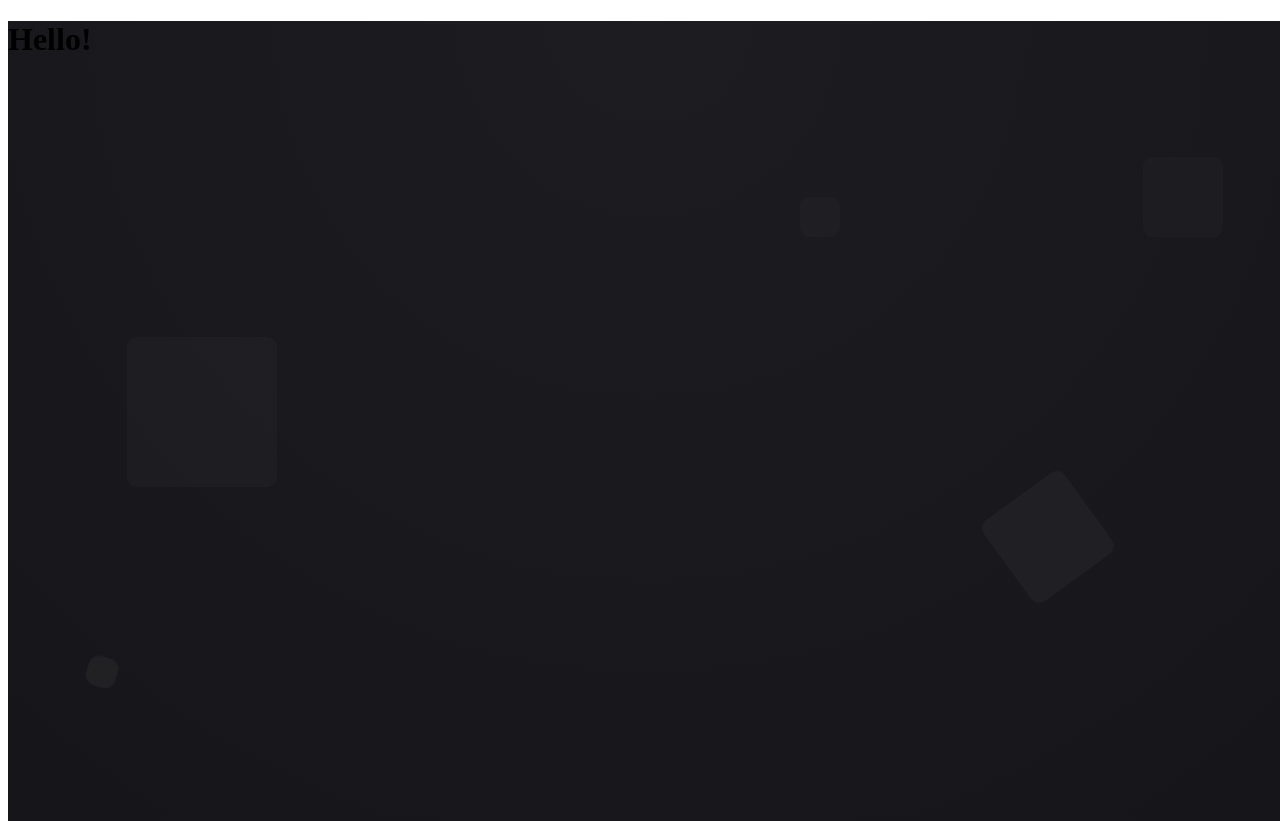
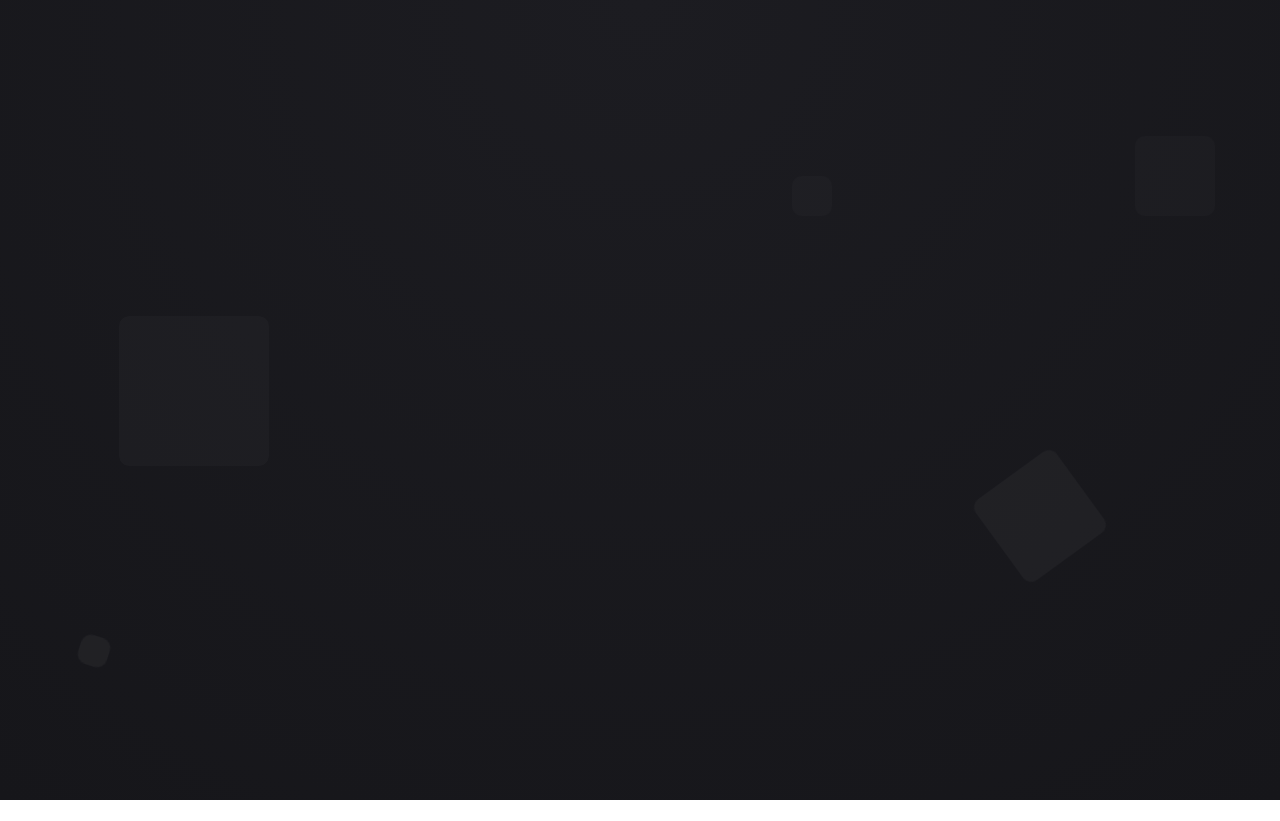
Before and after one commit to jajosheni/N95, a Svelte app: page / in a window 1280 px wide. After the commit the page ends 800 px from the top, so only its background shows below. Built offline with nearby package versions, Linux system fonts and the light colour scheme.

Commit message:
--refac: remove whitespaces around

```diff
--- a/public/global.css
+++ b/public/global.css
@@ -3,4 +3,6 @@ html, body {
 	width: 100%;
 	height: 100%;
 	box-sizing: border-box;
+	margin: 0;
+	padding: 0;
 }
--- a/src/App.svelte
+++ b/src/App.svelte
@@ -15,7 +15,7 @@
 	</div>
 </header>
 <main>
-	<h1>Hello!</h1>
+
 </main>
 
 {@html `<style>${bgAnimation}</style>`}
```
